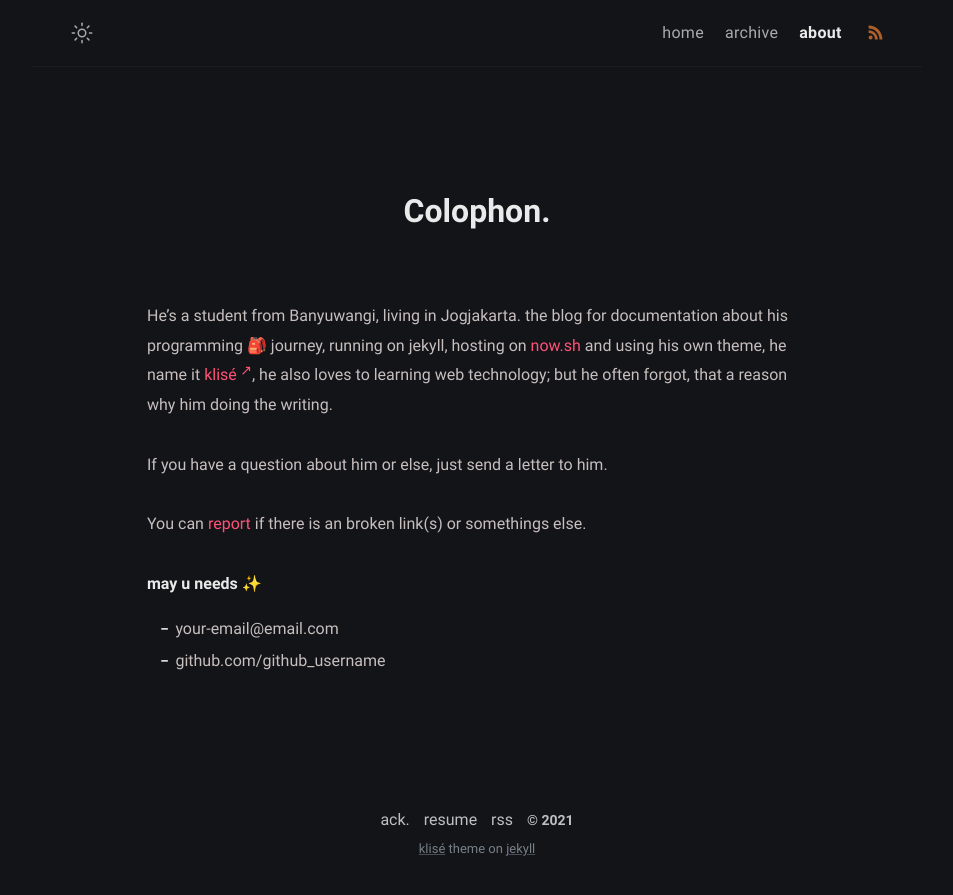
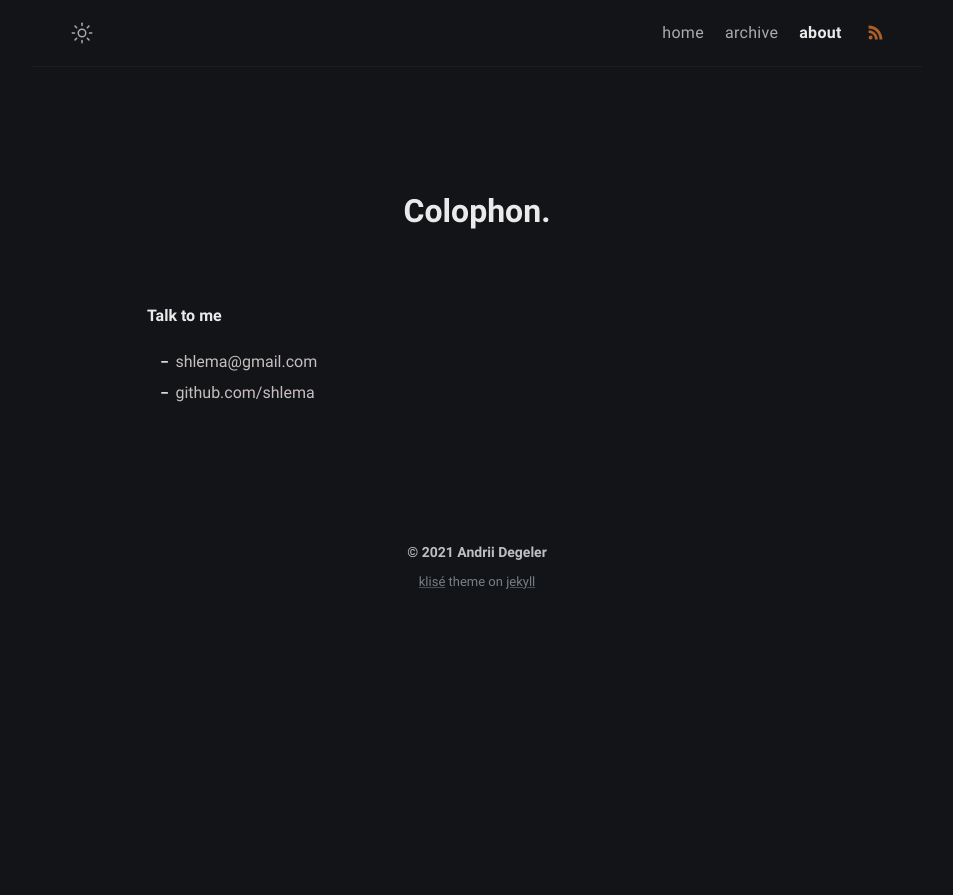
Before and after one commit to shlema/shlema.github.io, a Jekyll site: the page built from about.md, in a window 1280 px wide. Shown: the top 895 px of the page, without its empty margins (163-1116 px from the left). Built offline with Jekyll 4.4.1, drawn with Linux system fonts in a browser that asks for light colours.

Commit message:
first commit

```diff
--- a/Gemfile
+++ b/Gemfile
@@ -9,6 +9,8 @@ source "https://rubygems.org"
 # This will help ensure the proper Jekyll version is running.
 # Happy Jekylling!
 gem "jekyll", "~> 4.1.0"
+gem 'tzinfo', '1.2.3'
+gem 'tzinfo-data', '1.2017.2'
 
 # This is the default theme for new Jekyll sites. You may change this to anything you like.
 
@@ -29,3 +31,7 @@ end
 
 # Performance-booster for watching directories on Windows
 # gem "wdm", "~> 0.1.0" if Gem.win_platform?
+
+gem "webrick", "~> 1.7"
+
+gem "wdm", "~> 0.1.1"
--- a/_config.yml
+++ b/_config.yml
@@ -1,32 +1,30 @@
 # Site settings
-title: Klise Theme # site title
+title: Andrii Degeler # site title
 description: >- # site description
-  He's writing in Bahasa about web technology and experience as a journal
-  for documentation things that he learned, meet him <a href="https://github.com/piharpi" target="_blank" rel="noopener">@github</a>.
+  Homepage
 lang: en-US # default lang
-timezone: Asia/Jakarta # set your timezone
+timezone: Europe/Amsterdam # set your timezone
 image: assets/img/ogp.png # This image used for Open Graph more info https://ogp.me/
-repo: https://github.com/piharpi/jekyll-klise # site repo [optional]
+repo: https://github.com/shlema/shlema.github.io # site repo [optional]
 mode: dark # default theme "dark" | "light"
 
 # Profile settings
 author:
-  name: Jekyll Klisé # author name
+  name: Andrii Degeler # author name
   bio: >- # tell to the world
-    The minimalist Jekyll theme, light and dark mode support, for running a personal site and blog,
-    meet Klisé theme at <a href="https://github.com/piharpi/jekyll-klise" target="_blank" rel="noopener">@github</a>.
-  username: username # general username
-  github: github_username # github username
-  twitter: twitter_username # twitter username
-  facebook: facebook_username # facebook username
-  email: your-email@email.com # email adress
-  avatar: /assets/img/avatar.jpg # change with your own avatar
+    Podcast host and producer, tech journalist
+  username: shlema # general username
+  github: shlema # github username
+  twitter: adegeler # twitter username
+  facebook: shlema # facebook username
+  email: shlema@gmail.com # email adress
+  avatar: /assets/img/adegeler-square-300.jpg # change with your own avatar
 
 # URL settings
-url: "https://klise.now.sh" #
+url: "https://shlema.me" #
 baseurl:
 permalink: /:title/
-google_analytics: # leave it blank if not wish
+google_analytics: UA-41494970-1 # leave it blank if not wish
 fb_appid:
 
 # Collection setting
--- a/_includes/footer.html
+++ b/_includes/footer.html
@@ -1,8 +1,10 @@
 <footer class="footer">
+  <!--
   <a class="footer_item" href="/thanks">ack.</a>
   <a class="footer_item" href="javascript::void(0)">resume</a>
   <a class="footer_item" href="/feed.xml">rss</a>
-  <span class="footer_item">&copy; {{ site.time | date: "%Y" }}</span>
+-->
+  <span class="footer_item">&copy; {{ site.time | date: "%Y" }} Andrii Degeler</span>
   <small class="footer_copyright">
     <!-- Klisé Theme: https://github.com/piharpi/jekyll-klise -->
     <a
--- a/_sass/klise/_layout.scss
+++ b/_sass/klise/_layout.scss
@@ -190,8 +190,8 @@
   }
 
   .author-avatar {
-    width: 70px;
-    height: 70px;
+    width: 300px;
+    height: 300px;
     border-radius: 100%;
     user-select: none;
     background-color: $black;
--- a/about.md
+++ b/about.md
@@ -6,13 +6,8 @@ excerpt: Hello peeps, I'm student of computer science from Banyuwangi, living in
 comments: false
 ---
 
-He's a student from Banyuwangi, living in Jogjakarta. the blog for documentation about his programming 🎒 journey, running on jekyll, hosting on [now.sh](http://now.sh) and using his own theme, he name it <a href="https://github.com/piharpi/jekyll-klise" target="_blank" rel="noopener">klisé</a>, he also loves to learning web technology; but he often forgot, that a reason why him doing the writing.
 
-If you have a question about him or else, just send a letter to him.
-
-You can [report](http://github.com/piharpi/jekyll-klise/issues/new) if there is an broken link(s) or somethings else.
-
-**may u needs ✨**
+**Talk to me**
 
 - {{ site.author.email }}
 - github.com/{{ site.author.github }}
```
Also changed, not shown: assets/img/adegeler-square-300.jpg (added), klise.gemspec.
